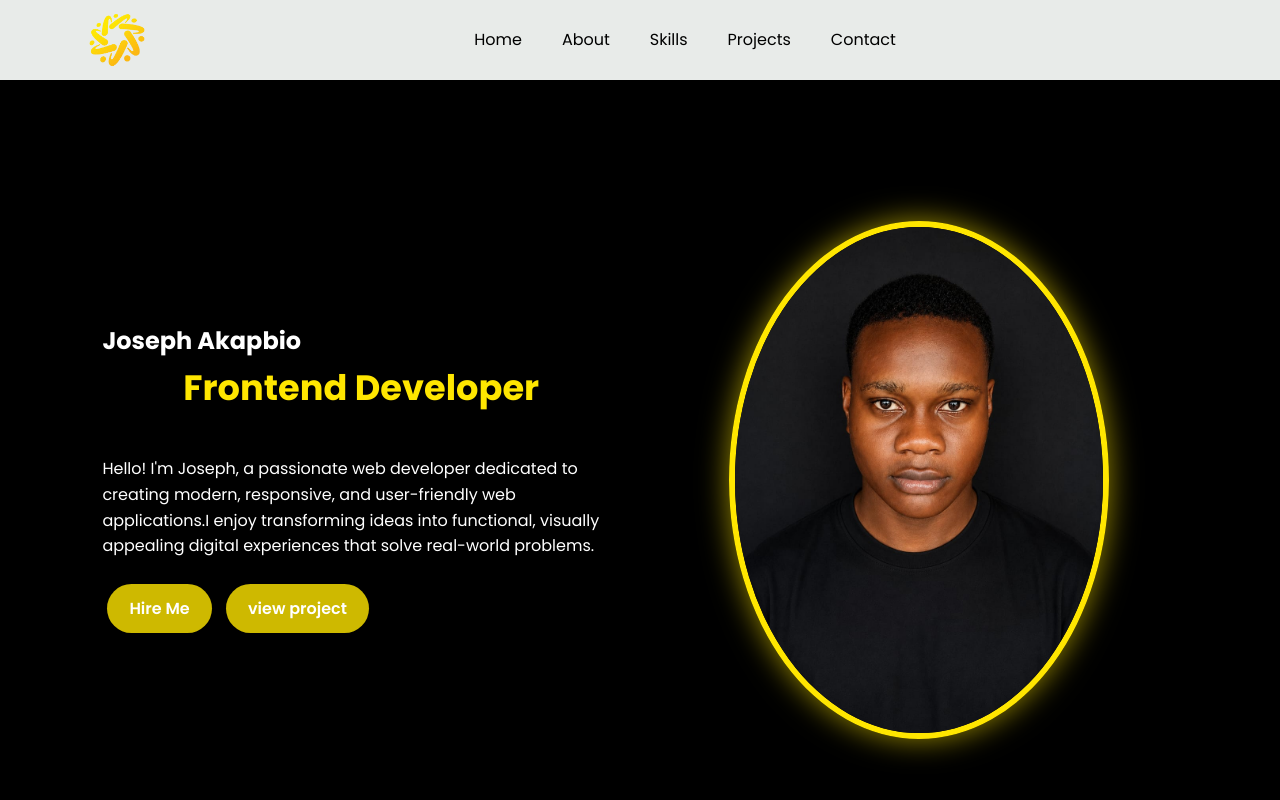
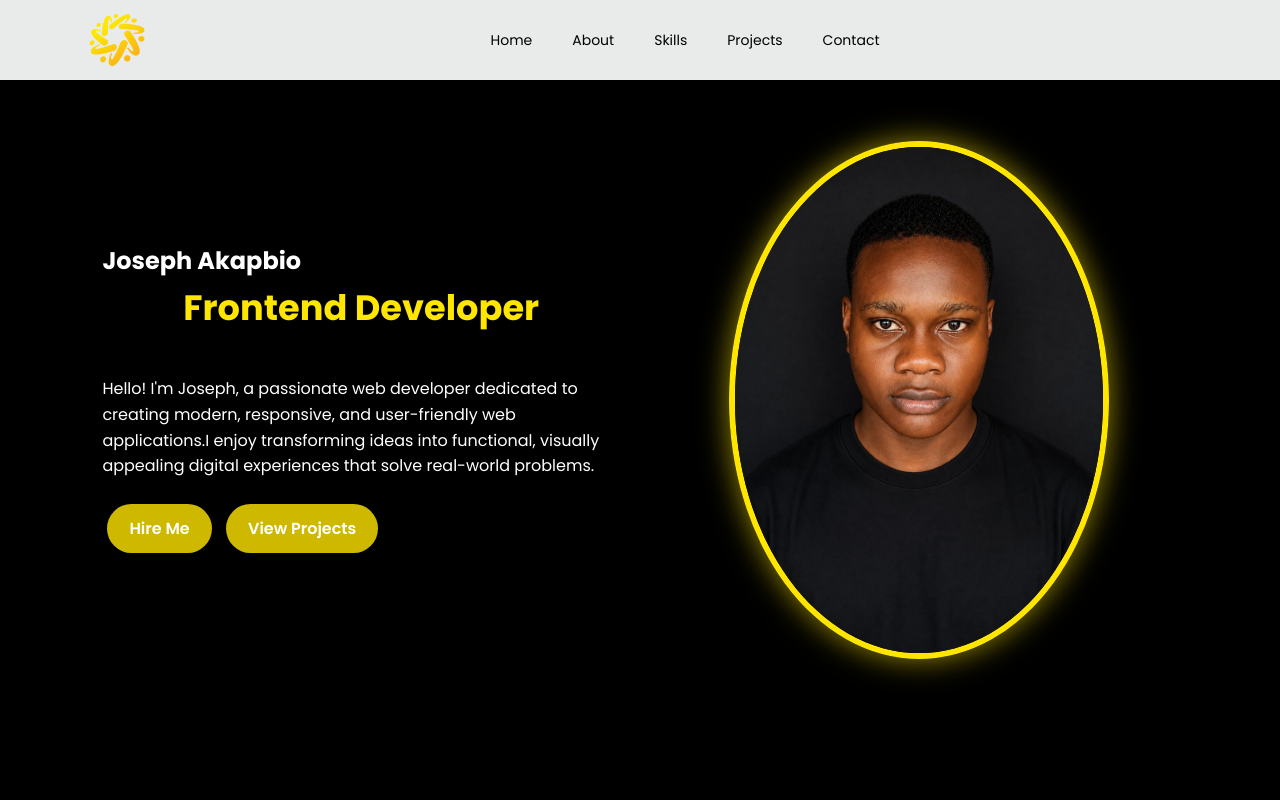
Before and after one commit to josephakpabio651-max/MyPortfolio, a plain HTML site: page index.html in a window 1280 px wide. Shown: the top 800 px of the page. Drawn offline with Linux system fonts and the light colour scheme.

Commit message:
latest update

```diff
--- a/index.html
+++ b/index.html
@@ -35,7 +35,7 @@
    responsive, and user-friendly web applications.I enjoy transforming ideas into functional,
   visually appealing digital experiences that solve real-world problems.</p>
 <a href="#contact" class="btn">Hire Me</a>
-<a href="#" class="btn">view project</a>
+<a href="#projects" class="btn">View Projects</a>
 </div>
 <div class="hero-image">
 <img src="IMG-20260703-WA0044.jpg" alt="Profile">
--- a/style.css
+++ b/style.css
@@ -15,17 +15,19 @@ body{
     line-height:1.6;
 }
 
-.navbar{
-    position:sticky;
-    top:0;
-    background:#e8ebe9;
-    display:flex;
-    justify-content:space-between;
-    align-items:center;
-    padding:15px 8%;
-    z-index:1000;
-    height:80px;
-    overflow:hidden;}
+.navbar {
+    position: fixed;
+    top: 0;
+    left: 0;
+    width: 100%;
+    height: 80px;
+    background: #e8ebe9;
+    display: flex;
+    justify-content: space-between;
+    align-items: center;
+    padding: 15px 8%;
+    z-index: 1000;
+}
 
 .logo img{
     width:150px;
@@ -53,6 +55,7 @@ body{
     color:#000000;
     text-decoration:none;
     transition:.3s;
+    font-size: 14px;
 }
 
 .nav-links a:hover{
```
